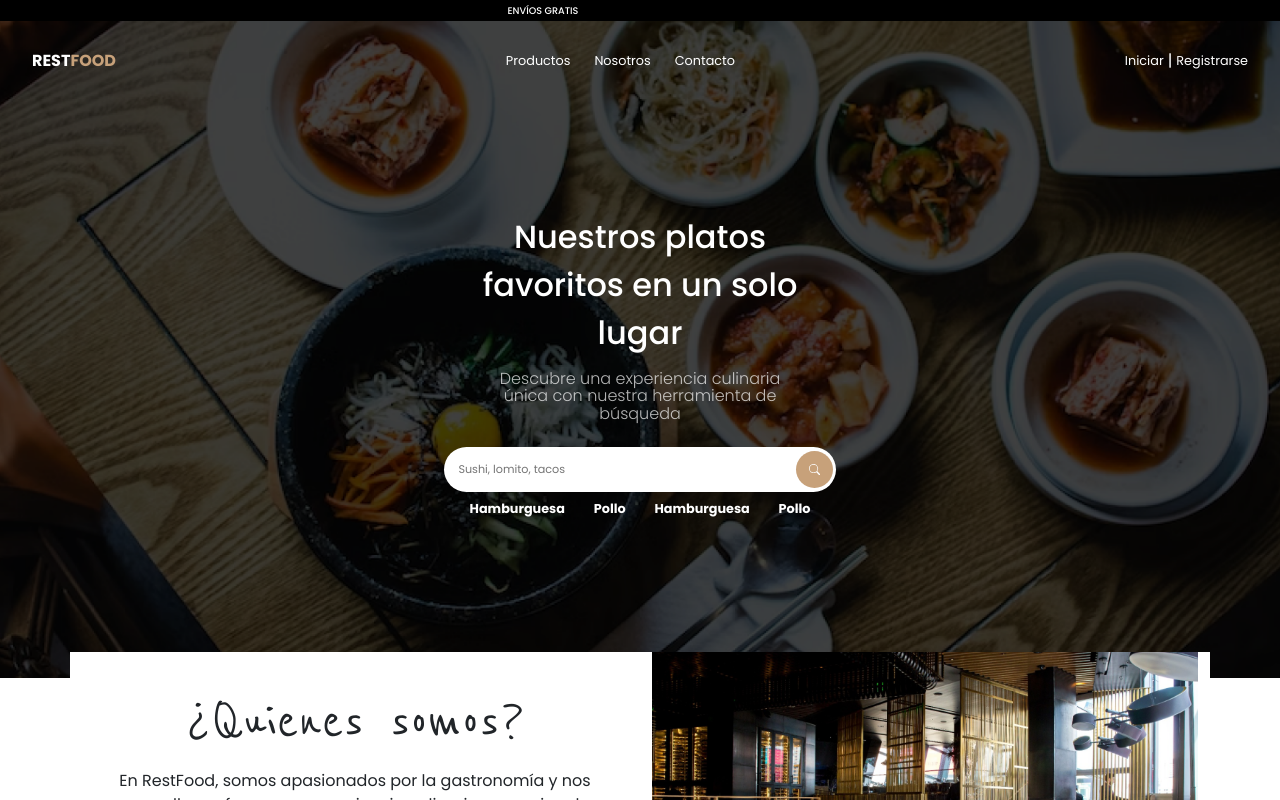
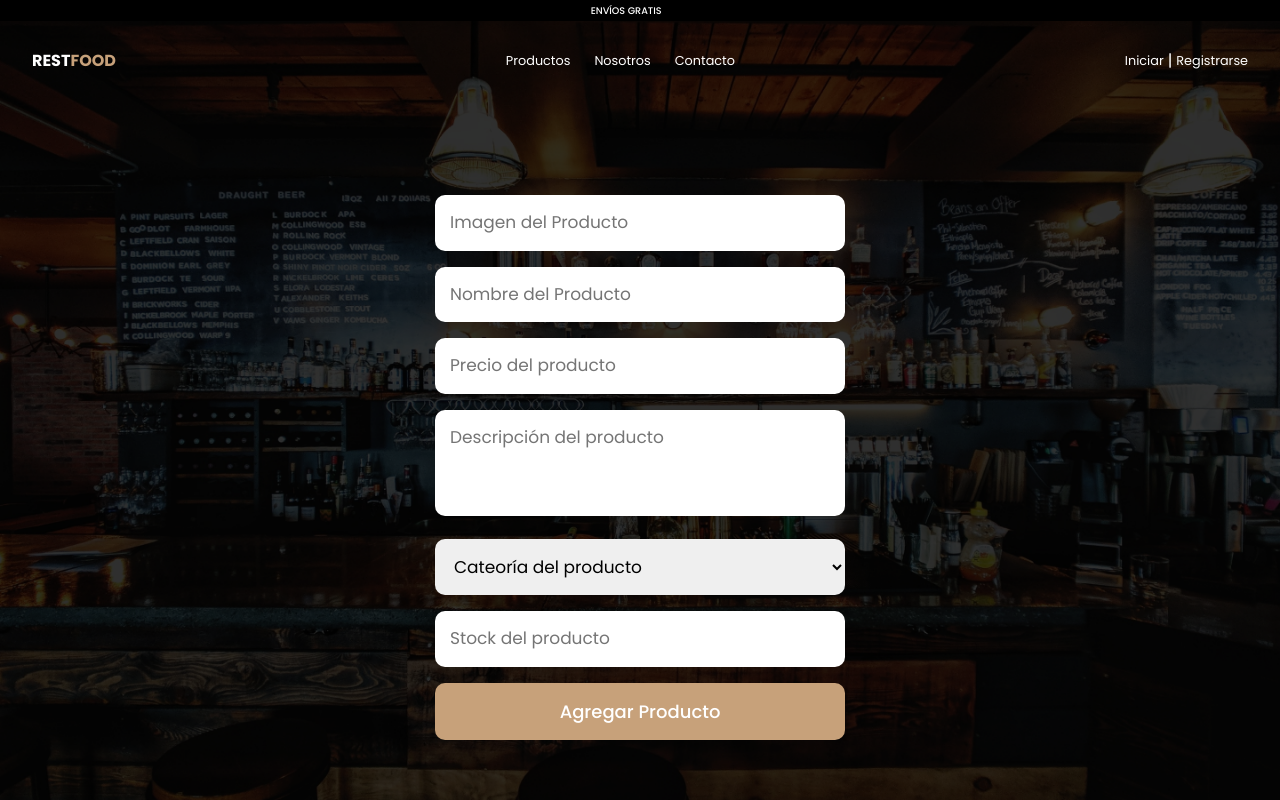
Before and after one commit to Mateo872/restfood, a React (Vite) app: page / in a window 1280 px wide. Shown: the top 800 px of the page. Built offline with nearby package versions, Linux system fonts and the light colour scheme.

Commit message:
se soluciono el problema de que no se podia escribir en el formulario eliminando un z-index de el estilo css del contenedor

```diff
--- a/src/App.css
+++ b/src/App.css
@@ -1053,7 +1053,6 @@ form h6 {
     background-size: cover;
     background-position: 50% 50%;
     position: relative;
-    z-index: -1;
     padding-top: 9rem;
 }
 
--- a/src/App.jsx
+++ b/src/App.jsx
@@ -5,6 +5,7 @@ import QuienesSomos from "./componentes/comunes/QuienesSomos";
 import BuscadorPlatos from "./componentes/BuscadorPlatos";
 import Footer from "./componentes/comunes/Footer";
 import Menu from "./componentes/comunes/Menu";
+import CrearEditarProducto from "./componentes/CrearEditarProducto";
 
 
 function App() {
@@ -12,9 +13,10 @@ function App() {
     <>
       <Header />
       <main>
-        <BuscadorPlatos />
+       { /*<BuscadorPlatos />
         <QuienesSomos />
-        <Menu />
+  <Menu />*/}
+  <CrearEditarProducto></CrearEditarProducto>
       </main>
 
       <Footer />
--- a/src/componentes/CrearEditarProducto.jsx
+++ b/src/componentes/CrearEditarProducto.jsx
@@ -9,9 +9,12 @@ const CrearEditarProducto = () => {
     reset,
   } = useForm();
 
+  const onSubmit = (data) => {
+    console.log(data);
+  };
   return (
     <section className="contenedor_EditarCrear">
-      <Form onSubmit={handleSubmit} className="formCrearEditar pb-5">
+      <Form onSubmit={handleSubmit(onSubmit)} className="formCrearEditar pb-5">
         <Form.Group className="mb-3 text-center" controlId="input_imgPro">
           <input
             type="text"
@@ -21,8 +24,11 @@ const CrearEditarProducto = () => {
               required: "La imagen es obligatoria",
             })}
           />
+          <Form.Text className="text-danger">
+            {errors.imagen?.message}
+          </Form.Text>
         </Form.Group>
-        <Form.Text className="text-danger">{errors.imagen?.message}</Form.Text>
+
         <Form.Group className="mb-3 text-center" controlId="input_NombrePro">
           <input
             type="text"
@@ -36,14 +42,15 @@ const CrearEditarProducto = () => {
               },
               maxLength: {
                 value: 100,
-                message: "La cantidad minima de caracteres es de 2 digitos",
+                message: "La cantidad maxima  de caracteres es de 100 digitos",
               },
             })}
           />
+          <Form.Text className="text-danger">
+            {errors.nombreProducto?.message}
+          </Form.Text>
         </Form.Group>
-        <Form.Text className="text-danger">
-          {errors.nombreProducto?.message}
-        </Form.Text>
+
         <Form.Group className="mb-3 text-center" controlId="input_PrecioPro">
           <input
             type="number"
@@ -61,8 +68,11 @@ const CrearEditarProducto = () => {
               },
             })}
           />
+          <Form.Text className="text-danger">
+            {errors.precio?.message}
+          </Form.Text>
         </Form.Group>
-        <Form.Text className="text-danger">{errors.precio?.message}</Form.Text>
+
         <Form.Group
           className="mb-3 text-center"
           controlId="DescripcionProducto"
@@ -85,25 +95,29 @@ const CrearEditarProducto = () => {
               },
             })}
           ></textarea>
+          <Form.Text className="text-danger">
+            {errors.descripcionProducto?.message}
+          </Form.Text>
         </Form.Group>
+
         <Form.Group className="mb-3 text-center">
           <select
             name="selecCategoria"
             id="selec_Categoria"
             className="input_CrearEditarpd"
             {...register("categoria", {
-              required: "La imagen es obligatoria",
+              required: "La Categoría es obligatoria",
             })}
           >
             <option value="">Cateoría del producto</option>
             <option value="salado">Salado</option>
             <option value="Dulce">Dulce</option>
             <option value="Bebidas">Bebidas</option>
-          </select>
+          </select>{" "}
+          <Form.Text className="text-danger">
+            {errors.categoria?.message}
+          </Form.Text>
         </Form.Group>
-        <Form.Text className="text-danger">
-          {errors.categoria?.message}
-        </Form.Text>
 
         <Form.Group className="mb-3 text-center" controlId="input_Stock">
           <input
@@ -122,8 +136,9 @@ const CrearEditarProducto = () => {
               },
             })}
           />
+          <Form.Text className="text-danger">{errors.stock?.message}</Form.Text>
         </Form.Group>
-        <Form.Text className="text-danger">{errors.precio?.message}</Form.Text>
+
         <div className="text-center">
           <button type="submit" className="btn_AgrProducto">
             Agregar Producto
```
